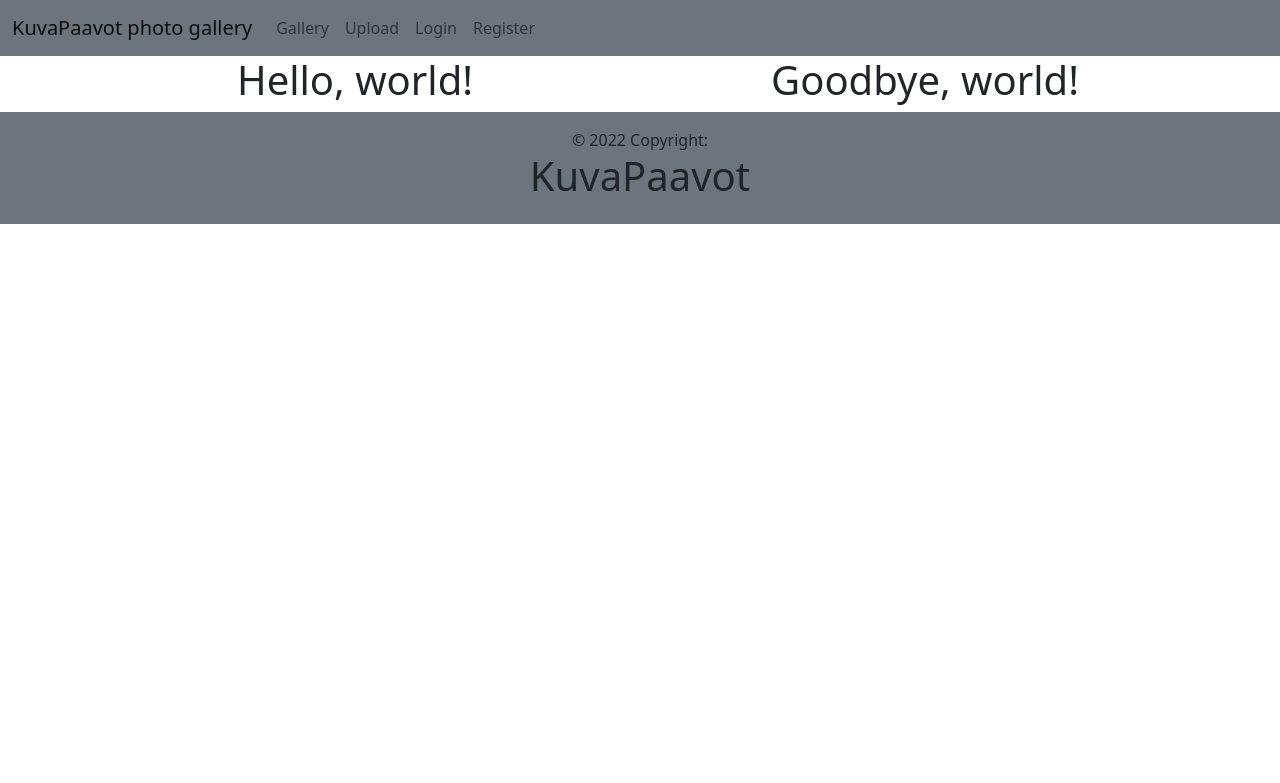
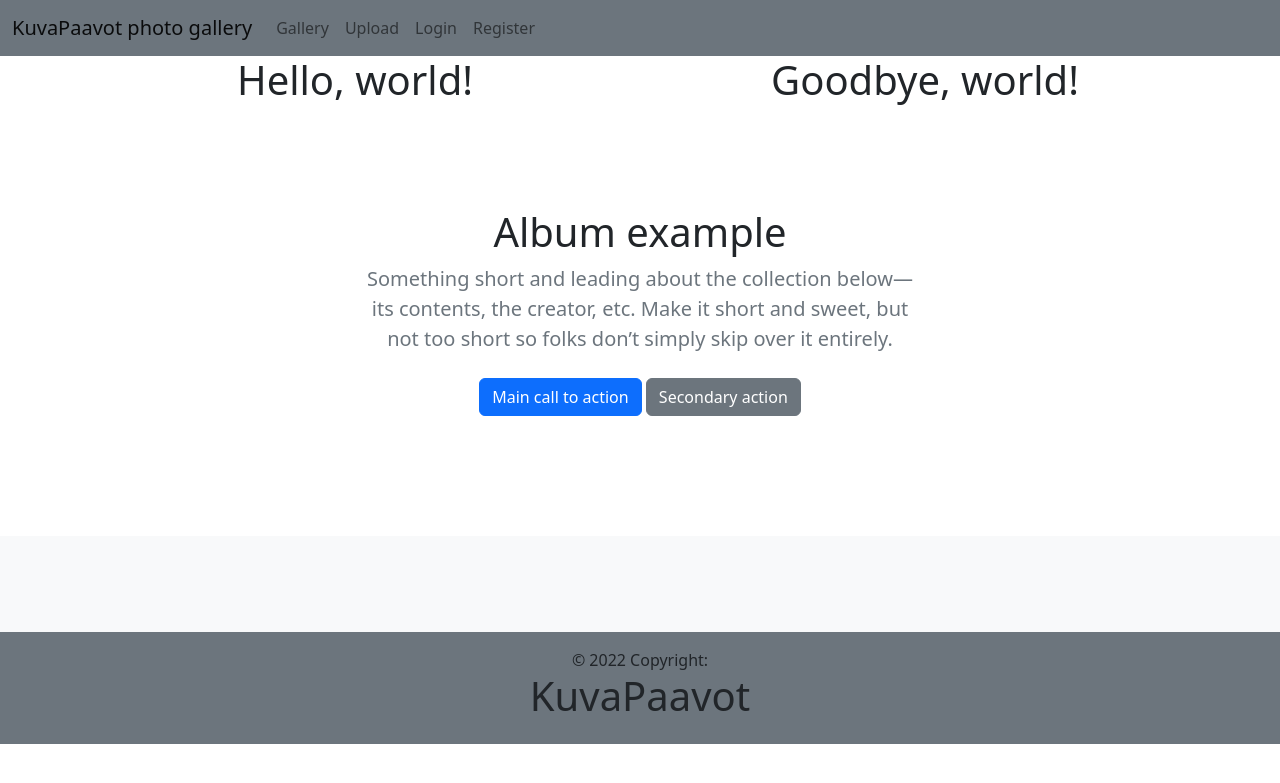
Before and after one commit to hamk-webdev-intim21a6/KuvaPaavot, a Django app: page / in a window 1280 px wide. Shown: the top 783 px of the page. Run offline with Django 3.2, Linux system fonts and the light colour scheme; data that the repository does not hold is empty.

Commit message:
Gallery still problematic

```diff
--- a/gallery/templates/gallery/index.html
+++ b/gallery/templates/gallery/index.html
@@ -70,27 +70,46 @@
     </div>
     {% comment %} <div id="target" class="container-lg d-flex align-items-center justify-content-center"> {% endcomment %}
       {% block jee %}
-      {% for post in posts %}
         <!-- <div id="wrapper" class="container-fluid p-1">
 
             {% comment %} <p>{{ post.description }}</p> {% endcomment %}
             <img id="image" src="{{ post.image.url }}" class="img-fluid"/>
         </div> -->
-        <div class="d-flex flex-wrap album py-5 bg-light">
-          <div class="container flex-grow-1">
+        <section class="py-5 text-center container">
+          <div class="row py-lg-5">
+            <div class="col-lg-6 col-md-8 mx-auto">
+              <h1 class="fw-light">Album example</h1>
+              <p class="lead text-muted">Something short and leading about the collection below—its contents, the creator, etc. Make it short and sweet, but not too short so folks don’t simply skip over it entirely.</p>
+              <p>
+                <a href="#" class="btn btn-primary my-2">Main call to action</a>
+                <a href="#" class="btn btn-secondary my-2">Secondary action</a>
+              </p>
+            </div>
+          </div>
+        </section>
+        <div class="album py-5 bg-light">
+          <div class="container">
             <div class="row row-cols-1 row-cols-sm-2 row-cols-md-3 g-3">
-              <div class="card p-2" style="width: 18rem;">
-                <img class="card-img-top" src="{{ post.image.url }}" alt="Card image cap">
+              {% for post in posts %}
+              <div class="col">
+                <div class="card shadow-sm">
+                  <img class="card-img-top" src="{{ post.image.url }}" alt="Card image cap">
                   <div class="card-body">
-                    <h5 class="card-title">Card title</h5>
-                    <p class="card-text">Some quick example text to build on the card title and make up the bulk of the card's content.</p>
-                    <a href="#" class="btn btn-primary">Go somewhere</a>
+                    <p class="card-text">This is a wider card with supporting text below as a natural lead-in to additional content. This content is a little bit longer.</p>
+                    <div class="d-flex justify-content-between align-items-center">
+                      <div class="btn-group">
+                        <button type="button" class="btn btn-sm btn-outline-secondary">View</button>
+                        <button type="button" class="btn btn-sm btn-outline-secondary">Edit</button>
+                      </div>
+                      <small class="text-muted">9 mins</small>
+                    </div>
                   </div>
+                </div>
               </div>
+              {% endfor %}
             </div>
           </div>
         </div>
-      {% endfor %}
       {% endblock %}
     {% comment %} </div> {% endcomment %}
     <footer class="bg-secondary text-center text-lg-start">
--- a/gallery/templates/gallery/upload.html
+++ b/gallery/templates/gallery/upload.html
@@ -3,7 +3,7 @@
 <div class="container mx-auto">
 <h1>Image Upload</h1>
 {% if user.is_authenticated %}
-<form method = "post" enctype="multipart/form-data" style="max-width: 200px;">
+<form method = "post" enctype="multipart/form-data" style="max-height: 300px; max-width: 200px;">
     {% csrf_token %}
     {{ form.as_p }}
     <button type="submit">Upload</button>
```
